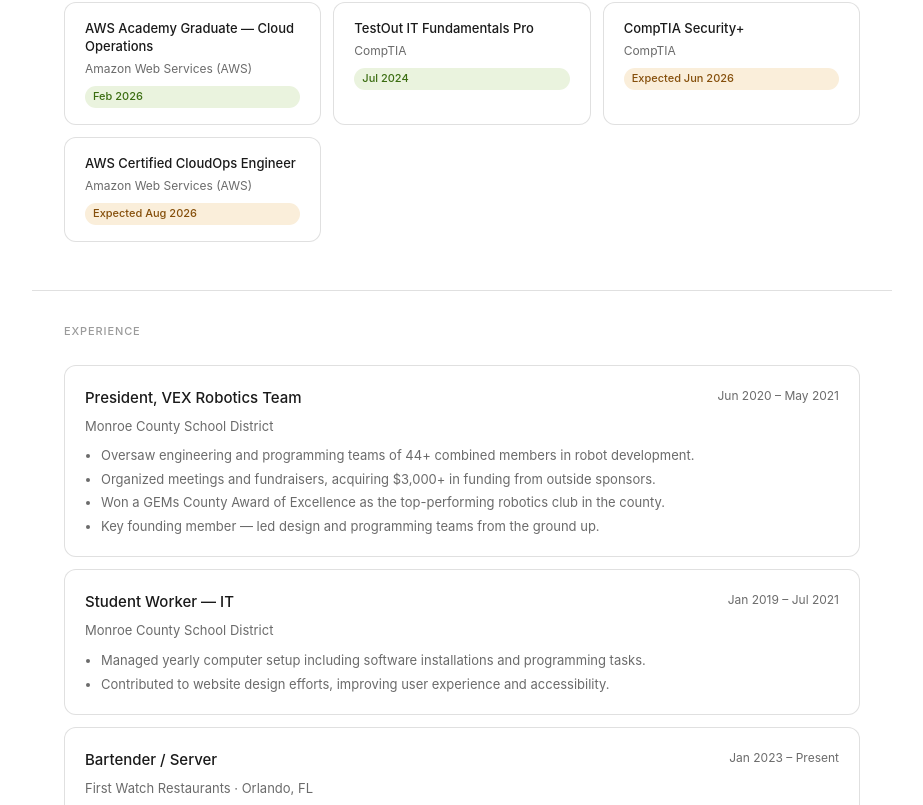
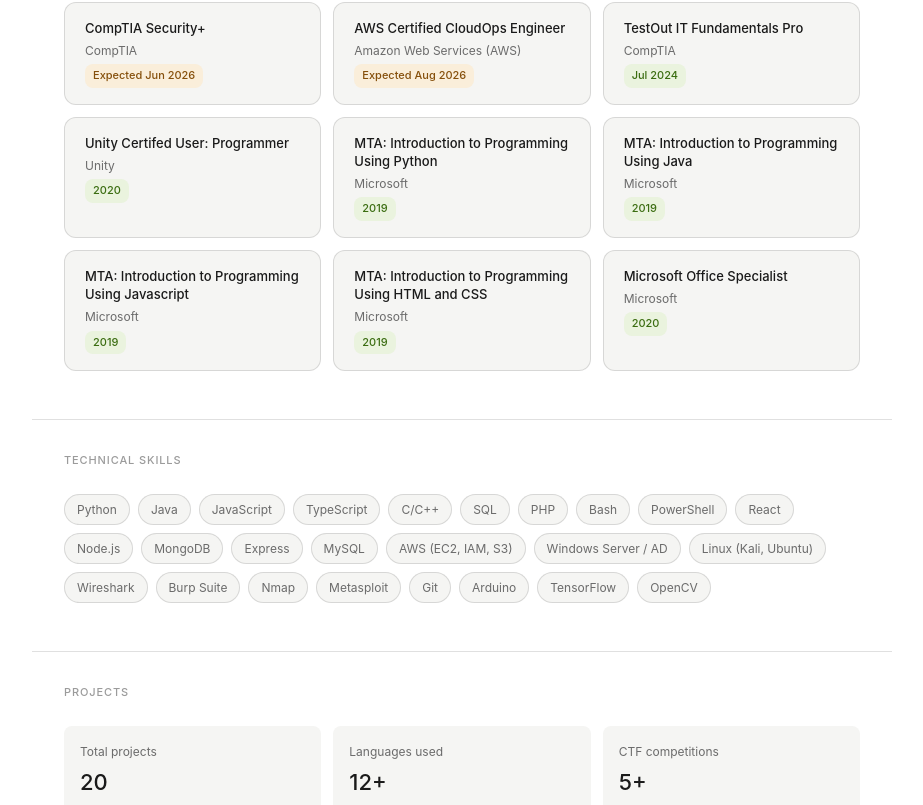
Before and after one commit to BrandonHarrison2002/portfolio, a React (Vite) app: page / in a window 1280 px wide. Shown: the part 735-1540 px from the top of the page, without its empty margins (178-1101 px from the left). Built offline with nearby package versions, Linux system fonts and the light colour scheme.

Commit message:
fix styling

```diff
--- a/src/App.jsx
+++ b/src/App.jsx
@@ -2,7 +2,6 @@
 import Hero from "./components/Hero.jsx";
 import Education from "./components/Education.jsx";
 import Certifications from "./components/Certifications.jsx";
-import Experience from "./components/Experience.jsx";
 import Skills from "./components/Skills.jsx";
 import Projects from "./components/Projects.jsx";
 import Contact from "./components/Contact.jsx";
@@ -17,8 +16,6 @@
                   <hr className="divider" />
                   <Certifications />
                   <hr className="divider" />
-                  <Experience />
-                  <hr className="divider" />
                   <Skills />
                   <hr className="divider" />
                   <Projects />
--- a/src/components/Certifications.css
+++ b/src/components/Certifications.css
@@ -5,8 +5,8 @@
 }
 
 .cert-card {
-  background: var(--color-background-primary, #fff);
-  border: 0.5px solid var(--color-border-tertiary, rgba(0,0,0,0.12));
+  background: var(--bg-secondary);
+  border: 0.5px solid var(--color-border-tertiary, rgba(0, 0, 0, 0.12));
   border-radius: var(--border-radius-lg, 12px);
   padding: 1rem 1.25rem;
   display: flex;
@@ -27,11 +27,11 @@
 
 .cert-date {
   font-size: 11px;
-  margin-top: 4px;
+  padding: 3px 8px;
+  border-radius: var(--radius-md);
+  font-weight: 500;
   display: inline-block;
-  padding: 2px 8px;
-  border-radius: 999px;
-  font-weight: 500;
+  align-self: flex-start;
 }
 
 .cert-date.earned {
--- a/src/components/Certifications.jsx
+++ b/src/components/Certifications.jsx
@@ -1,18 +1,6 @@
 import "./Certifications.css";
 
 const CERTS = [
-  {
-    name: "AWS Academy Graduate — Cloud Operations",
-    issuer: "Amazon Web Services (AWS)",
-    date: "Feb 2026",
-    earned: true,
-  },
-  {
-    name: "TestOut IT Fundamentals Pro",
-    issuer: "CompTIA",
-    date: "Jul 2024",
-    earned: true,
-  },
   {
     name: "CompTIA Security+",
     issuer: "CompTIA",
@@ -25,6 +13,49 @@
     date: "Expected Aug 2026",
     earned: false,
   },
+  {
+    name: "TestOut IT Fundamentals Pro",
+    issuer: "CompTIA",
+    date: "Jul 2024",
+    earned: true,
+  },
+  {
+    name: "Unity Certifed User: Programmer",
+    issuer: "Unity",
+    date: "2020",
+    earned: true,
+  },
+  {
+    name: "MTA: Introduction to Programming Using Python",
+    issuer: "Microsoft",
+    date: "2019",
+    earned: true,
+  },
+  {
+    name: "MTA: Introduction to Programming Using Java",
+    issuer: "Microsoft",
+    date: "2019",
+    earned: true,
+  },
+  {
+    name: "MTA: Introduction to Programming Using Javascript",
+    issuer: "Microsoft",
+    date: "2019",
+    earned: true,
+  },
+  {
+    name: "MTA: Introduction to Programming Using HTML and CSS",
+    issuer: "Microsoft",
+    date: "2019",
+    earned: true,
+  },
+  {
+    name: "Microsoft Office Specialist",
+    issuer: "Microsoft",
+    date: "2020",
+    earned: true,
+  },
+
 ];
 
 function Certifications() {
--- a/src/components/Education.css
+++ b/src/components/Education.css
@@ -1,6 +1,6 @@
 .education-card {
-  background: var(--color-background-primary, #fff);
-  border: 0.5px solid var(--color-border-tertiary, rgba(0,0,0,0.12));
+  background: var(--bg-secondary);
+  border: 0.5px solid var(--color-border-tertiary, rgba(0, 0, 0, 0.12));
   border-radius: var(--border-radius-lg, 12px);
   padding: 1.25rem;
   display: flex;
--- a/src/components/Experience.css
+++ /dev/null
@@ -1,52 +0,0 @@
-.experience-list {
-  display: flex;
-  flex-direction: column;
-  gap: 12px;
-}
-
-.experience-card {
-  background: var(--color-background-primary, #fff);
-  border: 0.5px solid var(--color-border-tertiary, rgba(0,0,0,0.12));
-  border-radius: var(--border-radius-lg, 12px);
-  padding: 1.25rem;
-  display: flex;
-  flex-direction: column;
-  gap: 6px;
-}
-
-.experience-header {
-  display: flex;
-  justify-content: space-between;
-  align-items: flex-start;
-  flex-wrap: wrap;
-  gap: 8px;
-}
-
-.experience-title {
-  font-size: 15px;
-  font-weight: 500;
-}
-
-.experience-date {
-  font-size: 12px;
-  color: var(--color-text-secondary, #6b6b6b);
-  white-space: nowrap;
-}
-
-.experience-org {
-  font-size: 13px;
-  color: var(--color-text-secondary, #6b6b6b);
-}
-
-.experience-bullets {
-  margin: 4px 0 0 1rem;
-  display: flex;
-  flex-direction: column;
-  gap: 4px;
-}
-
-.experience-bullets li {
-  font-size: 13px;
-  color: var(--color-text-secondary, #6b6b6b);
-  line-height: 1.5;
-}
--- a/src/components/Experience.jsx
+++ /dev/null
@@ -1,59 +0,0 @@
-import "./Experience.css";
-
-const EXPERIENCE = [
-  {
-    title: "President, VEX Robotics Team",
-    org: "Monroe County School District",
-    date: "Jun 2020 – May 2021",
-    bullets: [
-      "Oversaw engineering and programming teams of 44+ combined members in robot development.",
-      "Organized meetings and fundraisers, acquiring $3,000+ in funding from outside sponsors.",
-      "Won a GEMs County Award of Excellence as the top-performing robotics club in the county.",
-      "Key founding member — led design and programming teams from the ground up.",
-    ],
-  },
-  {
-    title: "Student Worker — IT",
-    org: "Monroe County School District",
-    date: "Jan 2019 – Jul 2021",
-    bullets: [
-      "Managed yearly computer setup including software installations and programming tasks.",
-      "Contributed to website design efforts, improving user experience and accessibility.",
-    ],
-  },
-  {
-    title: "Bartender / Server",
-    org: "First Watch Restaurants · Orlando, FL",
-    date: "Jan 2023 – Present",
-    bullets: [
-      "Managed 4–8 tables simultaneously while maintaining accuracy and customer satisfaction.",
-      "Mentored new staff and promoted through multiple front-of-house roles.",
-    ],
-  },
-];
-
-function Experience() {
-  return (
-    <div className="section" id="experience">
-      <div className="section-title">Experience</div>
-      <div className="experience-list">
-        {EXPERIENCE.map((item) => (
-          <div className="experience-card" key={item.title}>
-            <div className="experience-header">
-              <span className="experience-title">{item.title}</span>
-              <span className="experience-date">{item.date}</span>
-            </div>
-            <div className="experience-org">{item.org}</div>
-            <ul className="experience-bullets">
-              {item.bullets.map((b) => (
-                <li key={b}>{b}</li>
-              ))}
-            </ul>
-          </div>
-        ))}
-      </div>
-    </div>
-  );
-}
-
-export default Experience;
```
Also changed, not shown: src/components/ProjectCard.css (+34 -7 lines), src/components/Projects.css (line endings or trailing spaces), 2 other files (tests, documents, lock files or other folders).
